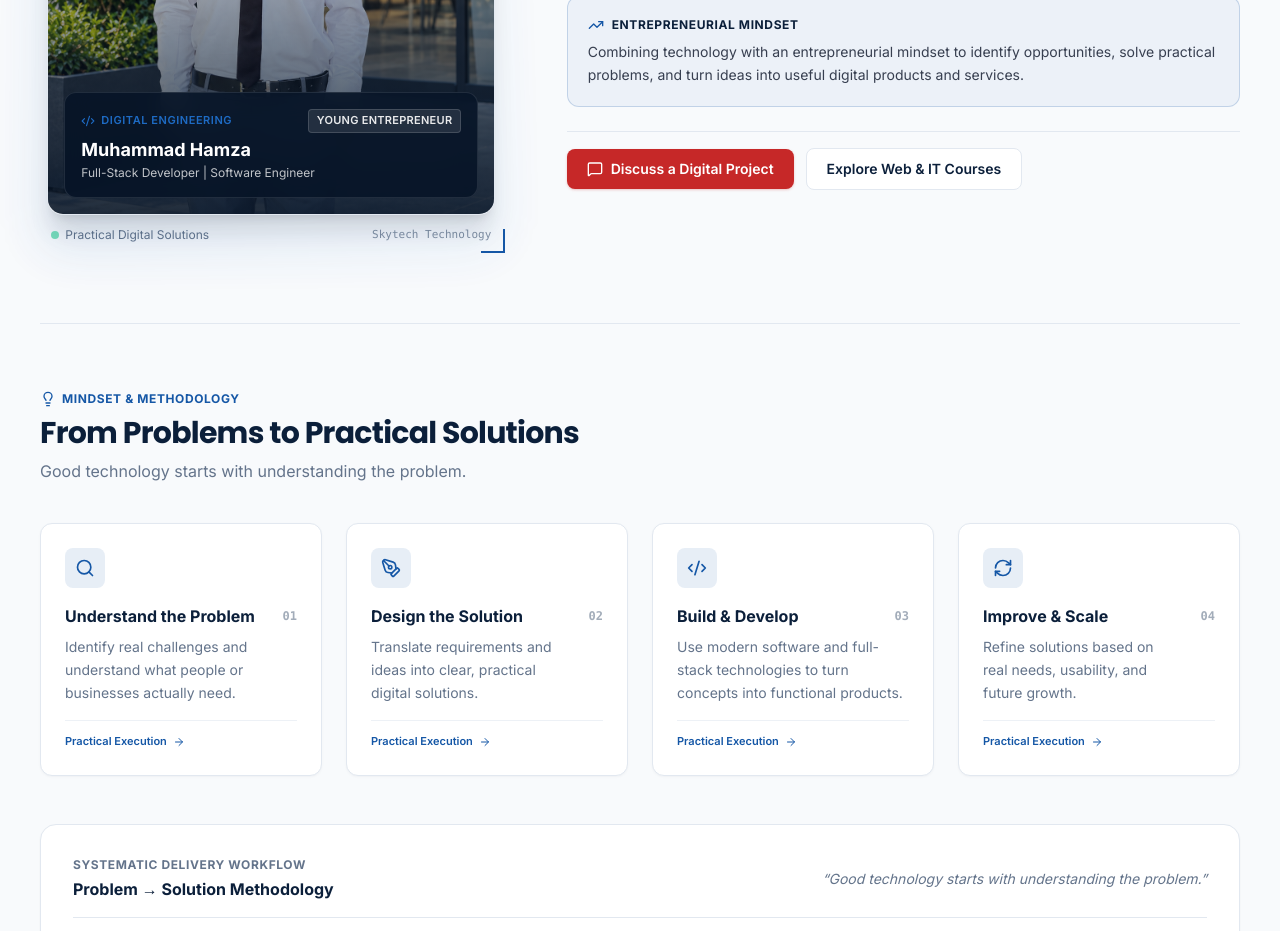
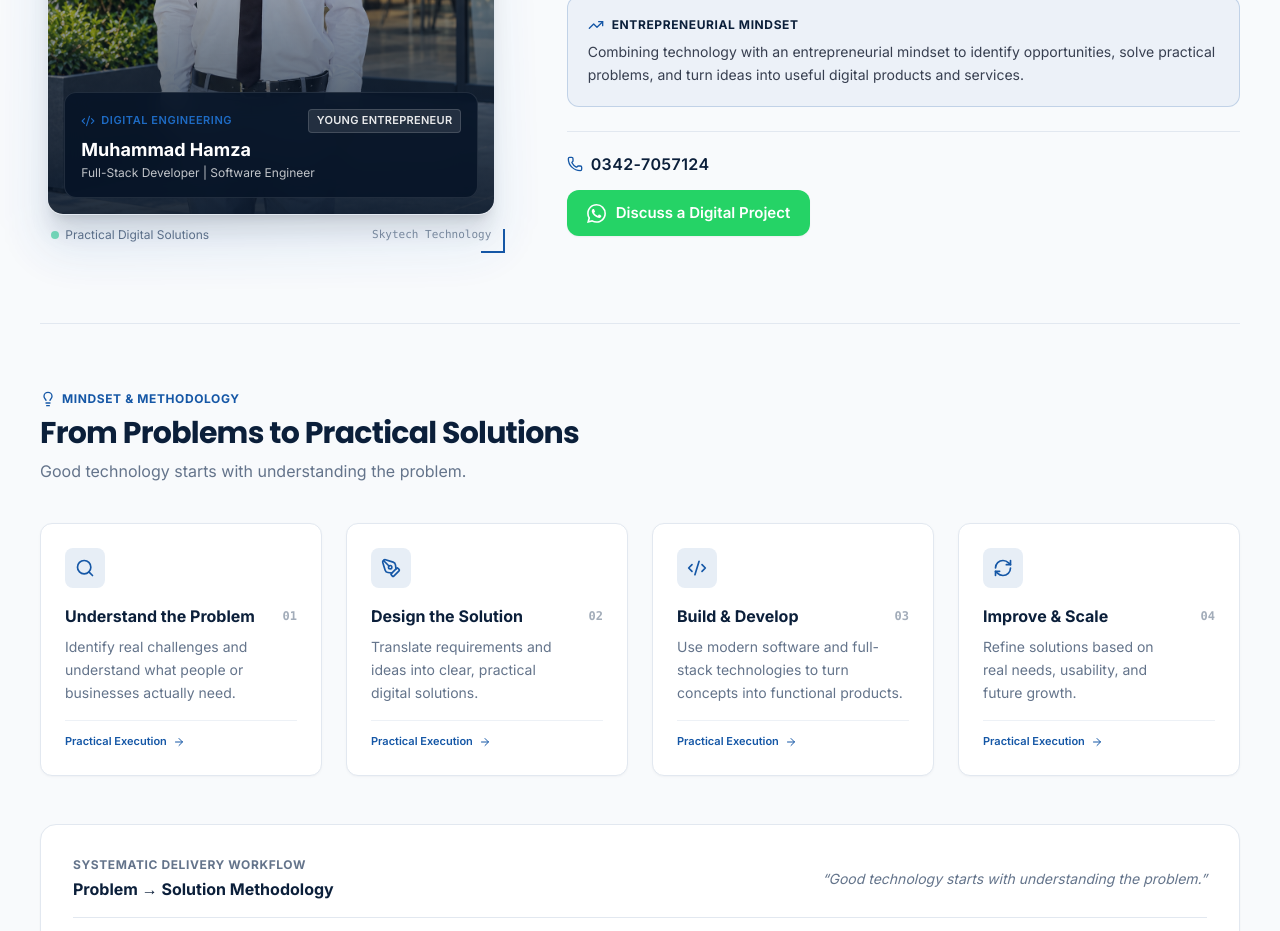
Before and after one commit to muhammadhamza7057/skytech-skills-academy, a React (Vite) app in the folder client/: page /our-story in a window 1280 px wide. Shown: the part 3760-4691 px from the top of the page. Built offline with nearby package versions, Linux system fonts and the light colour scheme.

Commit message:
feat(our-story): add professional WhatsApp CTA and direct contact to Muhammad Hamza profile

```diff
--- a/client/src/components/HamzaSection.jsx
+++ b/client/src/components/HamzaSection.jsx
@@ -1,6 +1,7 @@
 import { useRef } from 'react'
 import hamzaImage from '../assets/Hamza.png'
-import { hamzaInfo, academyInfo } from '../data/content'
+import { hamzaInfo } from '../data/content'
+import { WhatsAppIcon } from './BrandIcons'
 import { useImageReveal, useScrollReveal, useStaggerCards } from '../utils/motion'
 import {
   Code2,
@@ -11,7 +12,7 @@ import {
   CheckCircle2,
   ArrowRight,
   TrendingUp,
-  MessageSquare,
+  Phone,
   Sparkles,
 } from 'lucide-react'
 
@@ -159,22 +160,26 @@ export default function HamzaSection({ className = '', id = 'muhammad-hamza' })
               </p>
             </div>
 
-            {/* Quick Actions / Contact */}
-            <div className="flex flex-wrap items-center gap-3 pt-4 border-t border-border">
+            {/* Direct Contact & WhatsApp Discussion CTA */}
+            <div className="pt-5 border-t border-border flex flex-col items-start gap-3.5">
               <a
-                href={academyInfo.whatsappHref}
+                href={hamzaInfo.phoneHref}
+                className="inline-flex items-center gap-2 text-sm sm:text-base font-semibold text-navy hover:text-blue transition-colors group"
+                aria-label={`Call Muhammad Hamza at ${hamzaInfo.phone}`}
+              >
+                <Phone className="w-4 h-4 text-blue shrink-0 group-hover:scale-110 transition-transform" aria-hidden="true" />
+                <span className="tracking-wide">{hamzaInfo.phone}</span>
+              </a>
+
+              <a
+                href={hamzaInfo.whatsappHref}
                 target="_blank"
                 rel="noopener noreferrer"
-                className="btn-primary text-xs sm:text-sm py-2.5 px-4 sm:px-5"
+                aria-label={`Discuss a Digital Project with Muhammad Hamza on WhatsApp (${hamzaInfo.phone})`}
+                className="inline-flex items-center justify-center gap-2.5 px-5 py-3 rounded-xl bg-[#25D366] hover:bg-[#20ba59] text-white font-semibold text-sm sm:text-[15px] shadow-xs hover:shadow transition-all duration-200 active:scale-[0.98] w-full sm:w-auto"
               >
-                <MessageSquare className="w-4 h-4" />
-                Discuss a Digital Project
-              </a>
-              <a
-                href="/courses?category=Web%20%26%20IT"
-                className="btn-outline text-xs sm:text-sm py-2.5 px-4 sm:px-5"
-              >
-                Explore Web & IT Courses
+                <WhatsAppIcon size={19} className="text-white shrink-0" />
+                <span>Discuss a Digital Project</span>
               </a>
             </div>
           </div>
--- a/client/src/data/content.js
+++ b/client/src/data/content.js
@@ -301,6 +301,9 @@ export const hamzaInfo = {
   name: 'Muhammad Hamza',
   primaryRole: 'Full-Stack Developer | Software Engineer',
   secondaryLabel: 'Young Entrepreneur',
+  phone: '0342-7057124',
+  phoneHref: 'tel:03427057124',
+  whatsappHref: 'https://wa.me/923422421701',
   focus: [
     'Software Engineering',
     'Full-Stack Development',
```
